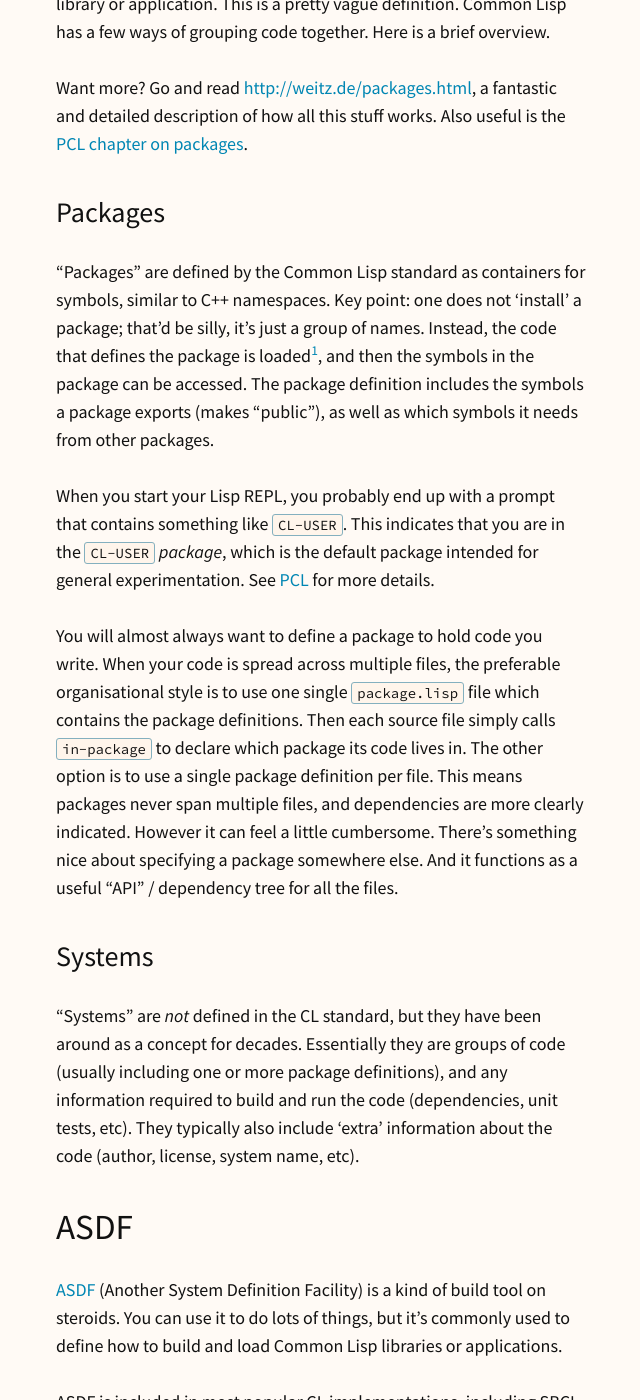
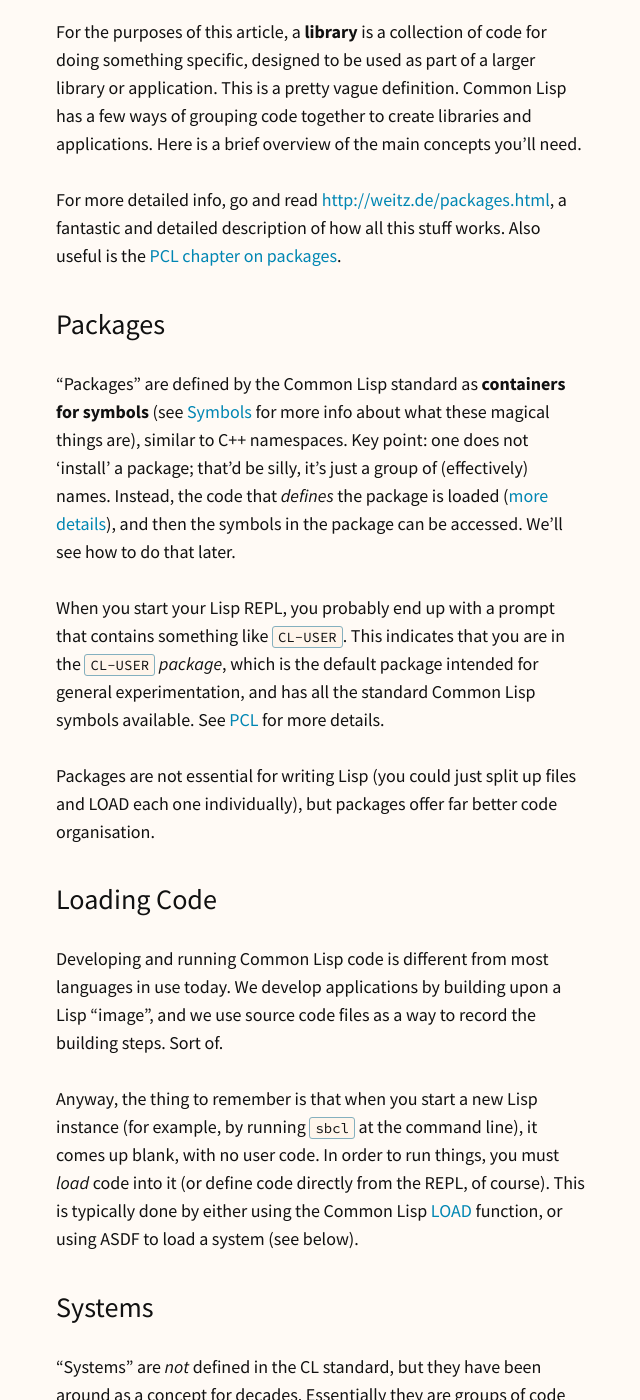
Before and after one commit to rmhsilva/lispmethods, a Jekyll site: the page built from _posts/2017-01-29-libraries.md, in a window 1280 px wide and 1400 px high, scrolled down 673 px. Shown: the whole window, without its empty margins (227-867 px from the left). Built offline with Jekyll 4.4.1, drawn with Linux system fonts in a browser that asks for light colours; some of the changed text lies outside the part shown.

Commit message:
Add symbols, libraries tweaks, link to github issues

```diff
--- a/_layouts/post.html
+++ b/_layouts/post.html
@@ -13,7 +13,7 @@ layout: default
         </div>
 
         <p class="post-meta">
-            Thanks for reading!
+            Thanks for reading! Comments? Problems? Put 'em <a href="https://github.com/rmhsilva/lispmethods">here</a>.
         </p>
         <p class="post-meta">
             {% if page.updated %}
--- a/_posts/2017-01-29-libraries.md
+++ b/_posts/2017-01-29-libraries.md
@@ -1,11 +1,11 @@
 ---
 layout: post
-title: Libraries
-updated: 2017-01-31
+title: Source Code Organisation
+updated: 2017-04-19
 ---
 
-Answers to the inevitable questions asked about how to find, use and create
-Common Lisp libraries.
+Answers to some commonly asked questions about how to organise Common Lisp code,
+and use or create libraries.
 
 * toc
 {:toc}
@@ -30,7 +30,10 @@ been around for ages and the preferred way of doing things has evolved. This
 article aims to give you some insight into how things are done these days, and
 hopefully clear up some confusion.
 
-Read on for the info, or go straight to the [examples](#examples).
+We'll start with an overview of some fundamental concepts and definitions, then
+look at source code organisation styles, and finally talk about using open
+source libraries. Read on for the info, or go straight to
+the [examples](#examples).
 
 
 ## Definitions
@@ -44,35 +47,47 @@ particular, what `CL-USER` is, etc.
 For the purposes of this article, a **library** is a collection of code for
 doing something specific, designed to be used as part of a larger library or
 application. This is a pretty vague definition. Common Lisp has a few ways of
-grouping code together. Here is a brief overview.
+grouping code together to create libraries and applications. Here is a brief
+overview of the main concepts you'll need.
 
-Want more? Go and read <http://weitz.de/packages.html>, a fantastic and detailed
-description of how all this stuff works. Also useful is
+For more detailed info, go and read <http://weitz.de/packages.html>, a fantastic
+and detailed description of how all this stuff works. Also useful is
 the [PCL chapter on packages][pcl-packages].
+
 
 ### Packages
 
-"Packages" are defined by the Common Lisp standard as containers for symbols,
-similar to C++ namespaces. Key point: one does not 'install' a package; that'd
-be silly, it's just a group of names. Instead, the code that defines the package
-is loaded[^1], and then the symbols in the package can be accessed. The package
-definition includes the symbols a package exports (makes "public"), as well as
-which symbols it needs from other packages.
+"Packages" are defined by the Common Lisp standard as **containers for symbols**
+(see [Symbols](/symbols.html) for more info about what these magical things
+are), similar to C++ namespaces. Key point: one does not 'install' a package;
+that'd be silly, it's just a group of (effectively) names. Instead, the code
+that *defines* the package is loaded ([more details](#loading-code)), and then
+the symbols in the package can be accessed. We'll see how to do that later.
 
 When you start your Lisp REPL, you probably end up with a prompt that contains
 something like `CL-USER`. This indicates that you are in the `CL-USER`
-*package*, which is the default package intended for general experimentation.
-See [PCL][pcl-packages] for more details.
+*package*, which is the default package intended for general experimentation,
+and has all the standard Common Lisp symbols available. See [PCL][pcl-packages]
+for more details.
 
-You will almost always want to define a package to hold code you write. When
-your code is spread across multiple files, the preferable organisational style
-is to use one single `package.lisp` file which contains the package definitions.
-Then each source file simply calls `in-package` to declare which package its
-code lives in. The other option is to use a single package definition per file.
-This means packages never span multiple files, and dependencies are more clearly
-indicated. However it can feel a little cumbersome. There's something nice about
-specifying a package somewhere else. And it functions as a useful "API" /
-dependency tree for all the files.
+Packages are not essential for writing Lisp (you could just split up files and
+LOAD each one individually), but packages offer far better code organisation.
+
+
+### Loading Code
+
+Developing and running Common Lisp code is different from most languages in use
+today. We develop applications by building upon a Lisp "image", and we use
+source code files as a way to record the building steps. Sort of.
+
+Anyway, the thing to remember is that when you start a new Lisp instance (for
+example, by running `sbcl` at the command line), it comes up blank, with no user
+code. In order to run things, you must *load* code into it (or define code
+directly from the REPL, of course). This is typically done by either using the
+Common Lisp [LOAD][clhs-load] function, or using ASDF to load a system (see
+below).
+
+[clhs-load]: http://clhs.lisp.se/Body/f_load.htm
 
 
 ### Systems
@@ -85,7 +100,21 @@ information about the code (author, license, system name, etc).
 
 [pcl-packages]: http://gigamonkeys.com/book/programming-in-the-large-packages-and-symbols.html
 
-[^1]: For example, by evaluating the code in a REPL, or with a call to `load`.
+
+## Using Packages
+
+Remember that Common Lisp packages are similar to namespaces, or python modules.
+Knowing this, you will almost always want to define a package to hold code you
+write.
+
+When your code is spread across multiple files, the preferable
+organisational style is to use one single `package.lisp` file which contains the
+package definitions. Then each source file simply calls `in-package` to declare
+which package its code lives in. The other option is to use a single package
+definition per file. This means packages never span multiple files, and
+dependencies are more clearly indicated. However it can feel a little
+cumbersome. There's something nice about specifying a package somewhere else.
+And it functions as a useful "API" / dependency tree for all the files.
 
 
 ## ASDF
@@ -148,7 +177,7 @@ Quicklisp!
 
 We will build a very small web application based on [ningle][ningle-web] to
 demonstrate how everything hangs together in Common Lisp. This web app will do
-just one thing: TODO
+just one thing: give us a (probably not cryptographically secure) random number.
 
 We shall call our the application... `bobbio`. You'll need to create a few
 files:
--- /dev/null
+++ b/_posts/2017-04-19-symbols.md
@@ -0,0 +1,120 @@
+---
+layout: post
+title: Symbols
+updated: 2017-04-19
+---
+
+Common Lisp symbols hide an extraordinary amount of complexity behind their
+simple appearances.
+
+* toc
+{:toc}
+
+What's a symbol?
+
+> It's a variable, obviously. See, I can do `(defvar foo 4)` so 'foo' must be a
+> variable equal to 4. What a silly question.
+
+Well. Okay, how about classes? `(defclass foo () ())` is also valid -- now what
+does `foo` mean?
+
+Or functions? What is `foo` after you run `(defun foo ())`?
+
+Let's have a look. Here is a REPL transcript defining all the `foo`s:
+
+~~~ common-lisp
+CL-USER> (defvar foo 4)
+FOO
+CL-USER> (defclass foo () ())
+#<STANDARD-CLASS COMMON-LISP-USER::FOO>
+CL-USER> (defun foo ())
+FOO
+~~~
+
+Now, you can inspect it!
+
+~~~ common-lisp
+CL-USER> (inspect 'foo)
+
+The object is a SYMBOL.
+0. Name: "FOO"
+1. Package: #<PACKAGE "COMMON-LISP-USER">
+2. Value: 4
+3. Function: #<FUNCTION FOO>
+4. Plist: NIL
+~~~
+
+Lets go over each of those things.
+
+### The object is a SYMBOL
+
+The thing we have inspected is an instance of thing called a SYMBOL, and is
+accessible at the memory address 0x1002E0D2DF.
+
+This is already more complicated than you might have thought. A symbol is
+actually a complex "object" with its own chunk of memory. It is not simply a
+compiler/interpreter name or flag. We can access the symbol by evaluating
+`(quote foo)`, or, more commonly, `'foo`.
+
+
+### Name: "FOO"
+
+
+The symbol we inspected (when we typed `'foo`) has a name of "FOO". This is used
+for lots of things, such as providing a printed representation of the symbol.
+
+Note -- it is uppercase here, but *it does not have to be*. There is something
+called a "readtable" which (among other things) tells the Common Lisp source
+code reader what case to use when reading symbols we type.
+
+
+### Package: #<PACKAGE "COMMON-LISP-USER">
+
+The symbol being inspected is internal to the COMMON-LISP-USER package
+(abbreviated to CL-USER at the REPL).
+
+This is important. It could be interpreted to mean that symbols have "home"
+packages. There are quotation marks around that because it is not quite precise,
+but is a useful way to think about it. Essentially, symbols are objects, and, to
+access them, you need to know where they were defined.
+
+A 'plain' symbol can be interned (created) with the [INTERN][clhs-intern]
+function, for example, `(intern "BAR")` creates a new symbol in the current
+package and names it "BAR". It will not be bound to any value, it will not have
+a function value, and it will not name a class. However it is still a symbol!
+
+~~~ common-lisp
+(intern "BAR")
+(symbolp 'bar) ; => T
+~~~
+
+### Value: 4
+
+The symbol can be used to access a variable which currently bound to the integer
+value 4. If we ever try to use this symbol in a situation where variable access
+is required, 4 will be used. For example, `(+ foo 5)` will evaluate to 9.
+
+
+### Function: #<FUNCTION FOO>
+
+The symbol can *also* be used to access a function. Whether a function or
+variable is accessed depends solely on the context the symbol is used in. For
+example, `(foo)` will call the function named by the symbol `foo`.
+
+
+### Plist: NIL
+
+This symbol has no *properties*. See [this CLL page][symbol-props] for more
+details.
+
+[symbol-props]: https://www.cs.cmu.edu/Groups/AI/html/cltl/clm/node108.html
+
+
+### The class FOO
+
+Not shown in the `inspect` output, but the symbol also names a class. An
+instance of this class can be created with `(make-instance 'foo)`. This is shown
+if you use `M-x slime-inspect` in Emacs to inspect `'foo`.
+
+
+[clhs-intern]: http://clhs.lisp.se/Body/f_intern.htm
```
